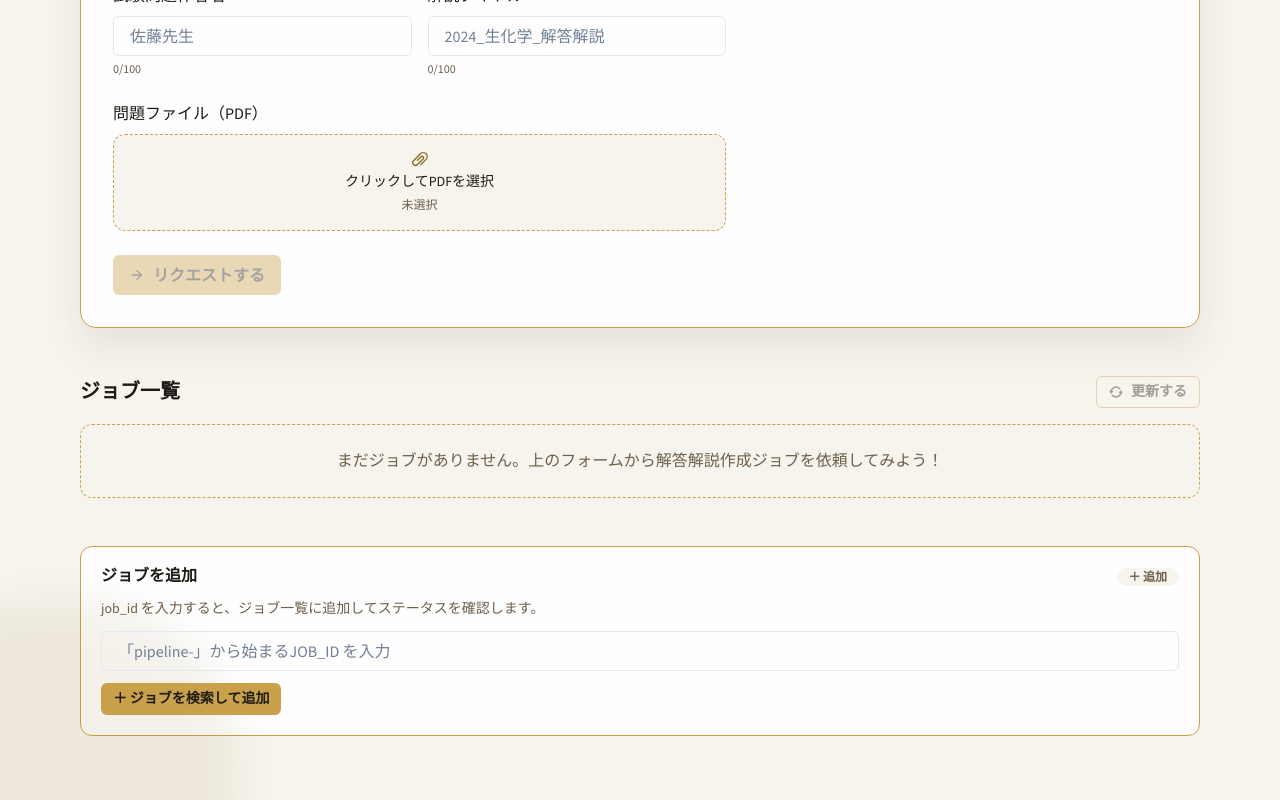
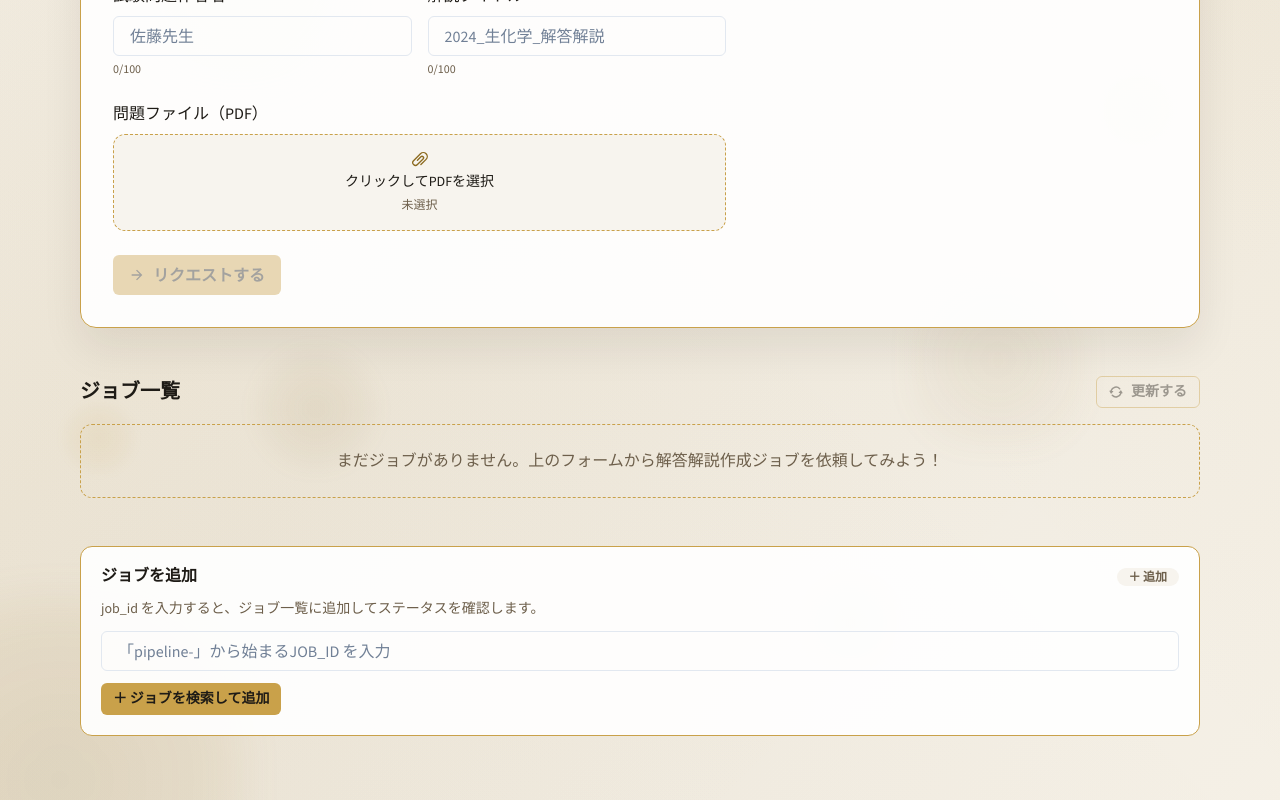
Before and after one commit to Igaki12/fast-api-medical-answer-generator, a React (Vite) app in the folder frontend/: page / in a window 1280 px wide. Shown: the part 525-1325 px from the top of the page. Built offline with nearby package versions, Linux system fonts and the light colour scheme.

Commit message:
金色の背景グラデーションについて改良
Modified frontend/src/App.tsx and rebuilt the frontend assets, resulting in changes to the generated index.html and main JS bundle. This ensures the latest application logic and UI updates are reflected in the production build.

```diff
--- a/frontend/src/App.tsx
+++ b/frontend/src/App.tsx
@@ -636,16 +636,37 @@ export default function App() {
 
   return (
     <Box minH="100dvh" pb={{ base: 10, md: 16 }} position="relative" overflow="hidden">
+      {/* 複数の線形グラデーションを重ねた背景レイヤー */}
+      <Box
+      position="absolute"
+      inset={0}
+      bgGradient="linear(to-br, rgba(201, 161, 74, 0.03), rgba(139, 108, 47, 0.08), rgba(201, 161, 74, 0.05))"
+      zIndex={0}
+      />
+      <Box
+      position="absolute"
+      inset={0}
+      bgGradient="linear(135deg, transparent 0%, rgba(201, 161, 74, 0.06) 40%, transparent 80%)"
+      zIndex={0}
+      />
+      <Box
+      position="absolute"
+      inset={0}
+      bgGradient="linear(to-tr, rgba(139, 108, 47, 0.04), transparent, rgba(201, 161, 74, 0.07))"
+      zIndex={0}
+      />
+
+      {/* 大きな装飾模様 */}
       <Box
       position="absolute"
       top="-120px"
       right="-120px"
       w="320px"
       h="320px"
-        bg="brand.gold"
-        opacity={0.12}
-        filter="blur(12px)"
+      bgGradient="radial(circle, rgba(201, 161, 74, 0.16), rgba(139, 108, 47, 0.08))"
+      filter="blur(14px)"
       borderRadius="50%"
+      zIndex={0}
       />
       <Box
       position="absolute"
@@ -653,13 +674,94 @@ export default function App() {
       left="-120px"
       w="360px"
       h="360px"
-        bg="brand.goldDeep"
-        opacity={0.08}
-        filter="blur(18px)"
+      bgGradient="radial(circle, rgba(139, 108, 47, 0.12), rgba(201, 161, 74, 0.06))"
+      filter="blur(20px)"
       borderRadius="45%"
+      zIndex={0}
       />
 
-      <Container maxW="6xl" pt={{ base: 10, md: 14 }}>
+      {/* 追加の中型装飾模様 */}
+      <Box
+      position="absolute"
+      top="30%"
+      left="10%"
+      w="220px"
+      h="220px"
+      bgGradient="radial(circle, rgba(201, 161, 74, 0.10), transparent)"
+      filter="blur(16px)"
+      borderRadius="40%"
+      zIndex={0}
+      />
+      <Box
+      position="absolute"
+      top="60%"
+      right="15%"
+      w="180px"
+      h="180px"
+      bgGradient="radial(circle, rgba(139, 108, 47, 0.08), transparent)"
+      filter="blur(12px)"
+      borderRadius="35%"
+      zIndex={0}
+      />
+
+      {/* 小さな装飾模様（散りばめる） */}
+      <Box
+      position="absolute"
+      top="15%"
+      right="25%"
+      w="100px"
+      h="100px"
+      bgGradient="radial(circle, rgba(201, 161, 74, 0.14), transparent)"
+      filter="blur(8px)"
+      borderRadius="50%"
+      zIndex={0}
+      />
+      <Box
+      position="absolute"
+      bottom="25%"
+      left="20%"
+      w="120px"
+      h="120px"
+      bgGradient="radial(circle, rgba(139, 108, 47, 0.10), transparent)"
+      filter="blur(10px)"
+      borderRadius="50%"
+      zIndex={0}
+      />
+      <Box
+      position="absolute"
+      top="45%"
+      right="8%"
+      w="80px"
+      h="80px"
+      bgGradient="radial(circle, rgba(201, 161, 74, 0.12), transparent)"
+      filter="blur(6px)"
+      borderRadius="50%"
+      zIndex={0}
+      />
+      <Box
+      position="absolute"
+      bottom="10%"
+      right="30%"
+      w="90px"
+      h="90px"
+      bgGradient="radial(circle, rgba(139, 108, 47, 0.09), transparent)"
+      filter="blur(7px)"
+      borderRadius="50%"
+      zIndex={0}
+      />
+      <Box
+      position="absolute"
+      top="70%"
+      left="5%"
+      w="70px"
+      h="70px"
+      bgGradient="radial(circle, rgba(201, 161, 74, 0.11), transparent)"
+      filter="blur(5px)"
+      borderRadius="50%"
+      zIndex={0}
+      />
+
+      <Container maxW="6xl" pt={{ base: 10, md: 14 }} position="relative" zIndex={1}>
       <VStack spacing={{ base: 8, md: 12 }} align="stretch">
         <Stack spacing={2} textAlign={{ base: "left", md: "center" }}>
         <HStack justify={{ base: "flex-start", md: "center" }} spacing={3}>
```
Also changed, not shown: 3 other files (tests, documents, lock files or other folders). Lines whose indentation alone changed are shown as unchanged.
